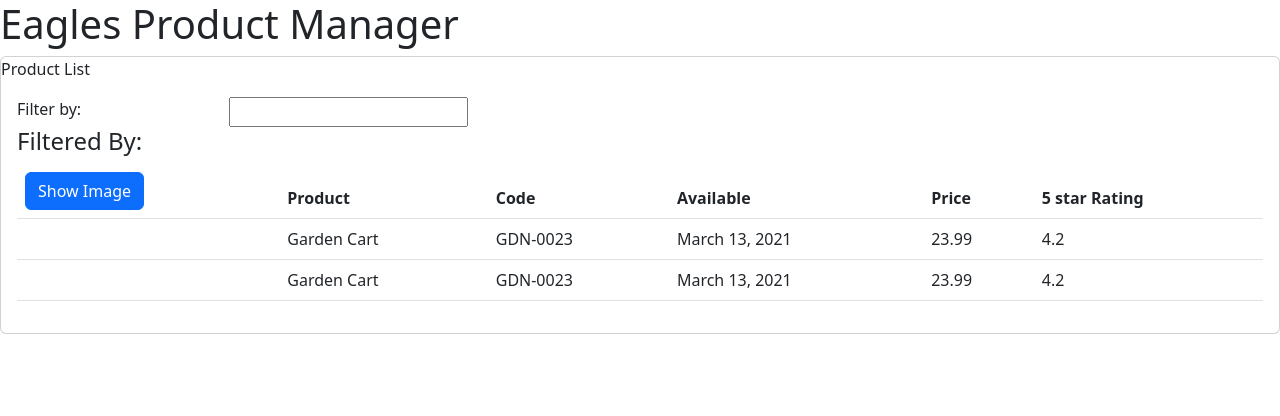
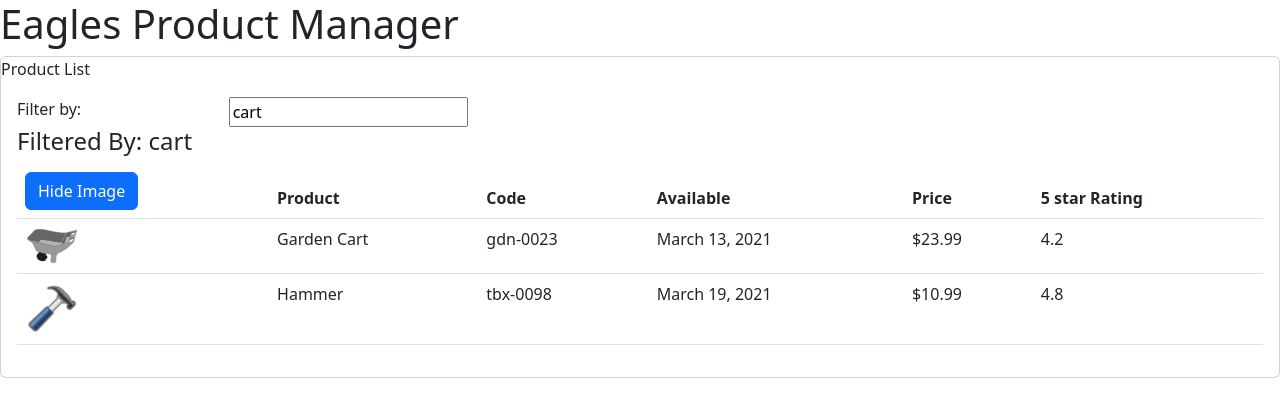
Before and after one commit to sammykirigha/products-manager-app, an Angular app: page / in a window 1280 px wide. Both pictures are taken after a click on the button "Show Image". Shown: the top 416 px of the page. Built offline with nearby package versions, Linux system fonts and the light colour scheme.

Commit message:
added data binding and pipes

```diff
--- a/src/app/app.module.ts
+++ b/src/app/app.module.ts
@@ -3,10 +3,11 @@
 
 import { AppComponent } from './app.component';
 import { ProductComponent } from './products/product-list.component';
+import { FormsModule } from '@angular/forms';
 
 @NgModule({
   declarations: [AppComponent, ProductComponent],
-  imports: [BrowserModule],
+  imports: [BrowserModule, FormsModule],
   providers: [],
   bootstrap: [AppComponent],
 })
--- a/src/app/products/product-list.component.ts
+++ b/src/app/products/product-list.component.ts
@@ -6,6 +6,11 @@
 })
 export class ProductComponent {
   pageTitle: string = 'Product List';
+  imageWidth: number = 50;
+  imageMargin: number = 2;
+  showImage: boolean = false;
+  listFilter: string = 'cart';
+
   products: any[] = [
     {
       productId: 2,
@@ -15,17 +20,21 @@
       description: '15 gallon capacity rolling garden cart',
       price: 23.99,
       startRating: 4.2,
-      imageUrl: '',
+      imageUrl: 'assets/images/garden_cart.png',
     },
     {
-      productId: 2,
-      productName: 'Garden Cart',
-      productCode: 'GDN-0023',
-      releaseDate: 'March 13, 2021',
-      description: '15 gallon capacity rolling garden cart',
-      price: 23.99,
-      startRating: 4.2,
-      imageUrl: '',
+      productId: 4,
+      productName: 'Hammer',
+      productCode: 'TBX-0098',
+      releaseDate: 'March 19, 2021',
+      description: 'Curved claw steel hammer',
+      price: 10.99,
+      startRating: 4.8,
+      imageUrl: 'assets/images/hammer.png',
     },
   ];
+
+  toggleShowImage(): void {
+    this.showImage = !this.showImage;
+  }
 }
--- a/src/app/products/products-list.component.html
+++ b/src/app/products/products-list.component.html
@@ -4,12 +4,12 @@
     <div class="row">
       <div class="col-md-2">Filter by:</div>
       <div class="col-md-4">
-        <input type="text" />
+        <input type="text" [(ngModel)]="listFilter" />
       </div>
     </div>
     <div class="row">
       <div class="col-md-6">
-        <h4>Filtered By:</h4>
+        <h4>Filtered By: {{ listFilter }}</h4>
       </div>
     </div>
     <div class="table-responsive">
@@ -17,7 +17,9 @@
         <thead>
           <tr>
             <th>
-              <button class="btn btn-primary">Show Image</button>
+              <button (click)="toggleShowImage()" class="btn btn-primary">
+                {{ showImage ? "Hide" : "Show" }} Image
+              </button>
             </th>
             <th>Product</th>
             <th>Code</th>
@@ -28,11 +30,19 @@
         </thead>
         <tbody>
           <tr *ngFor="let product of products">
-            <td></td>
+            <td>
+              <img
+                *ngIf="showImage"
+                [src]="product.imageUrl"
+                [title]="product.productName"
+                [style.width.px]="imageWidth"
+                [style.margin.px]="imageMargin"
+              />
+            </td>
             <td>{{ product.productName }}</td>
-            <td>{{ product.productCode }}</td>
+            <td>{{ product.productCode | lowercase }}</td>
             <td>{{ product.releaseDate }}</td>
-            <td>{{ product.price }}</td>
+            <td>{{ product.price | currency : "USD" : "symbol" : "1.2-2" }}</td>
             <td>{{ product.startRating }}</td>
           </tr>
         </tbody>
```
